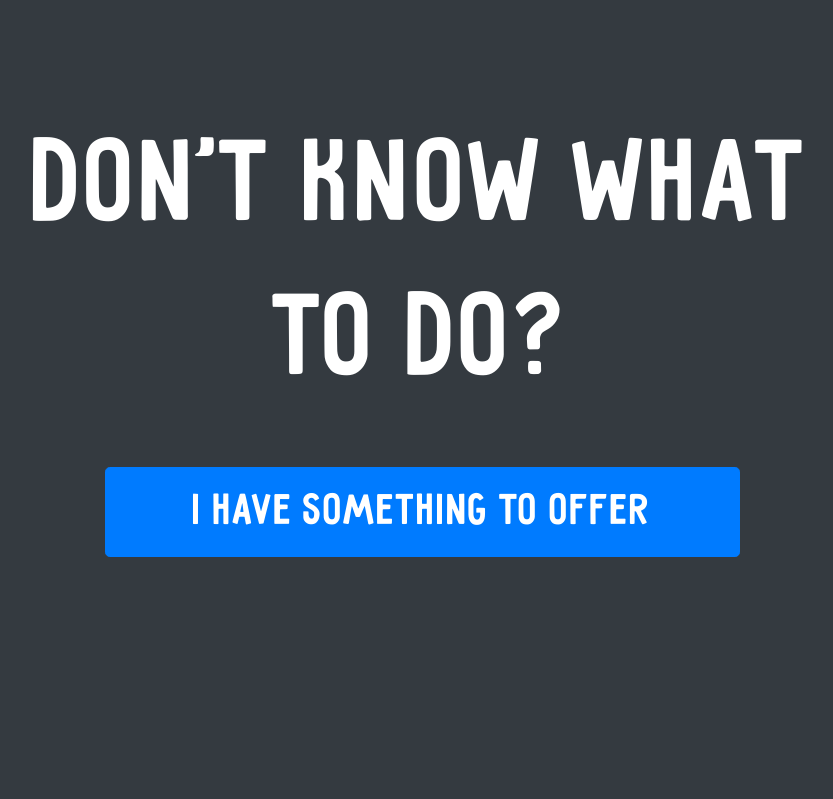
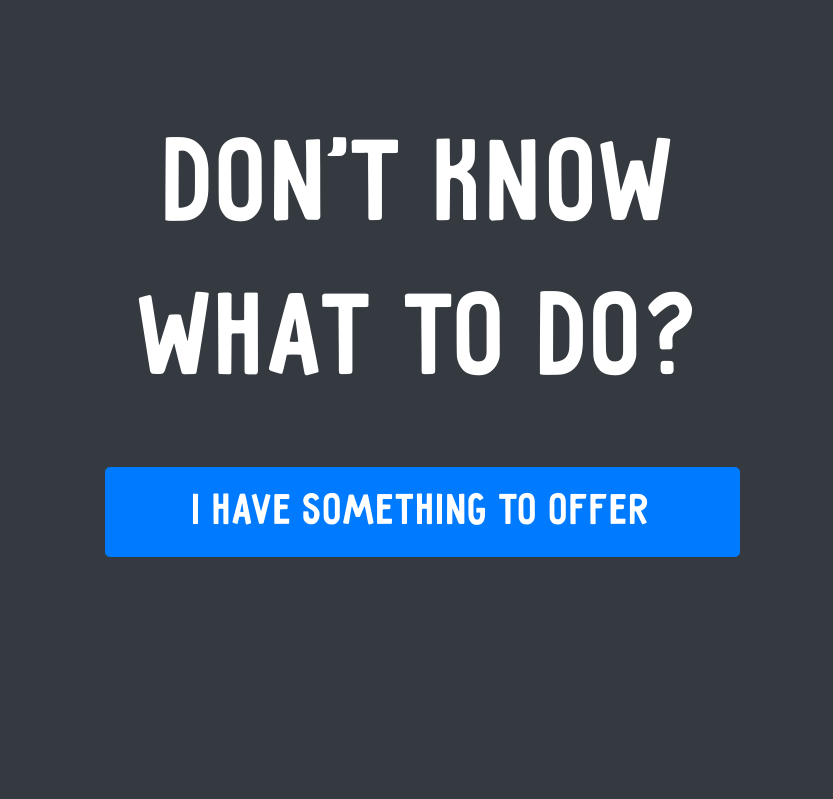
Before and after one commit to ohld/haveidea, a Django app: page / in a window 1280 px wide. Shown: the top 799 px of the page, without its empty margins (218-1051 px from the left). Run offline with Django 3.2, Linux system fonts and the light colour scheme; data that the repository does not hold is empty; some libraries are stand-ins or nearby versions.

Commit message:
lil tighter

```diff
--- a/plans/templates/index.html
+++ b/plans/templates/index.html
@@ -56,7 +56,7 @@
   <header class="masthead text-white text-center">
     <div class="container">
       <div class="row">
-        <div class="col-xl-9 mx-auto">
+        <div class="col-lg-8 mx-auto">
           <h1 class="mb-5">Don't know what to do?</h1>
         </div>
         <div class="col-md-10 col-lg-8 col-xl-7 mx-auto">
```
